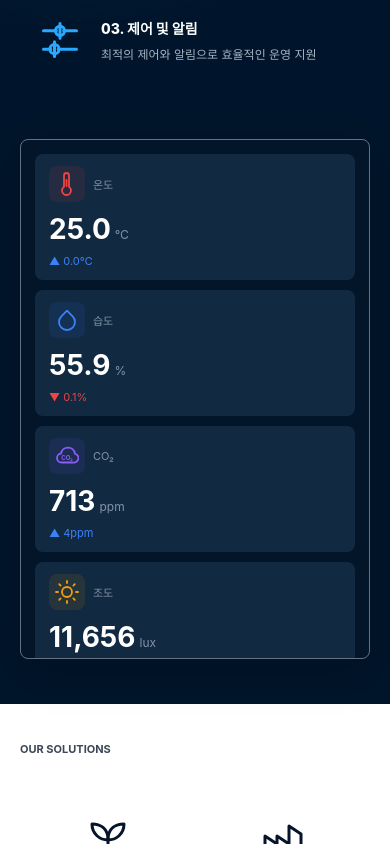
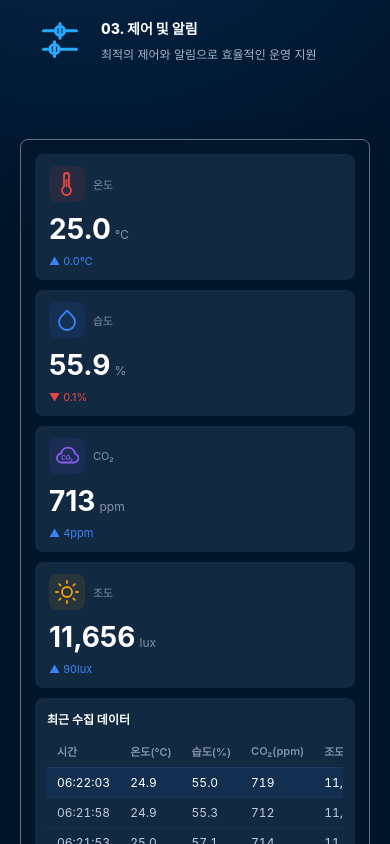
Before and after one commit to UsmanSNT/ETcom, a Next.js app: page / in a window 390 px wide. Shown: the part 1120-1964 px from the top of the page. Built offline with nearby package versions, Linux system fonts and the light colour scheme; no server answers; the database is empty.

Commit message:
Update project

```diff
--- a/src/app/page.module.css
+++ b/src/app/page.module.css
@@ -135,6 +135,7 @@
 
 @media (max-width: 1050px) {
   .heroCopy { padding-left: 0; }
+  .dashboardCard { height: auto; overflow: visible; }
   .aiInner { grid-template-columns: 1fr; gap: 40px; }
   .aiIntro { gap: 32px; }
   .solutionsGrid, .productsGrid { grid-template-columns: repeat(3, 1fr); }
@@ -163,7 +164,7 @@
   .textLink { margin-top: 32px; }
   .aiSection { padding: 45px 20px; }
   .aiIntro { grid-template-columns: 1fr; gap: 24px; }
-  .dashboardCard { grid-template-columns: 1fr; padding: 14px; }
+  .dashboardCard { grid-template-columns: 1fr; padding: 14px; height: auto; overflow: visible; }
   .dashboardMenu {
     flex-direction: row;
     flex-wrap: nowrap;
```
